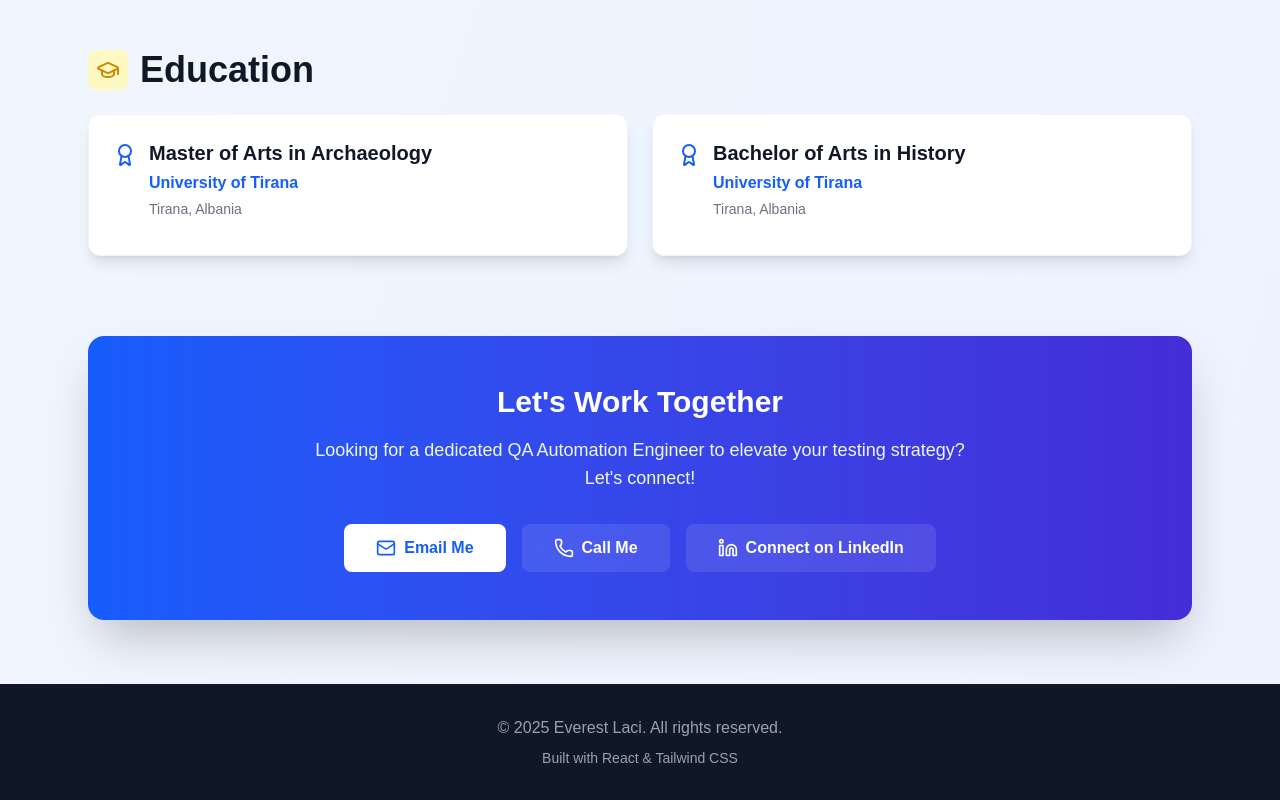
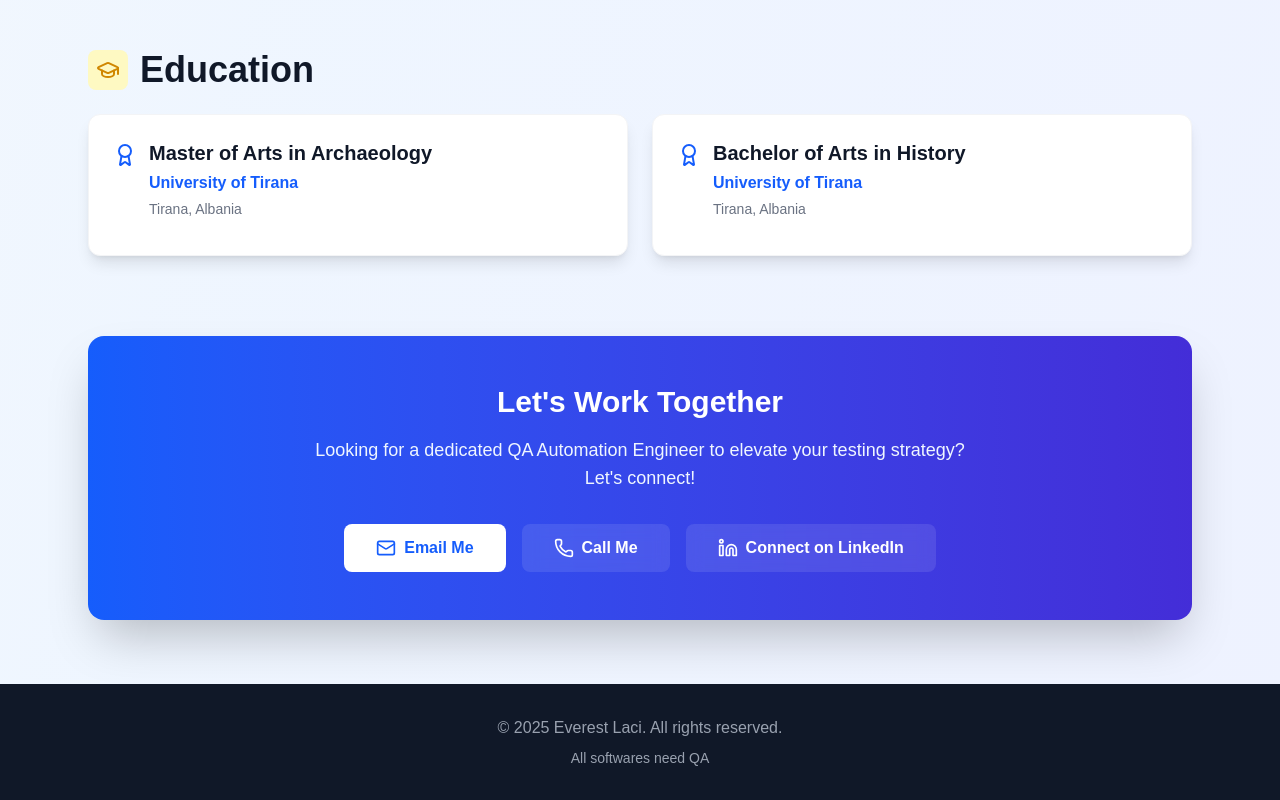
Before and after one commit to Everest-86/everest-portfolio-, a Next.js app: page / in a window 1280 px wide. Shown: the part 3138-3938 px from the top of the page. Built offline with nearby package versions, Linux system fonts and the light colour scheme.

Commit message:
update content

```diff
--- a/app/page.tsx
+++ b/app/page.tsx
@@ -420,7 +420,7 @@ export default function Portfolio() {
       <footer className="bg-gray-900 text-gray-400 py-8">
         <div className="max-w-6xl mx-auto px-6 text-center">
           <p>© 2025 Everest Laci. All rights reserved.</p>
-          <p className="text-sm mt-2">Built with React & Tailwind CSS</p>
+          <p className="text-sm mt-2">All softwares need QA</p>
         </div>
       </footer>
     </div>
```
